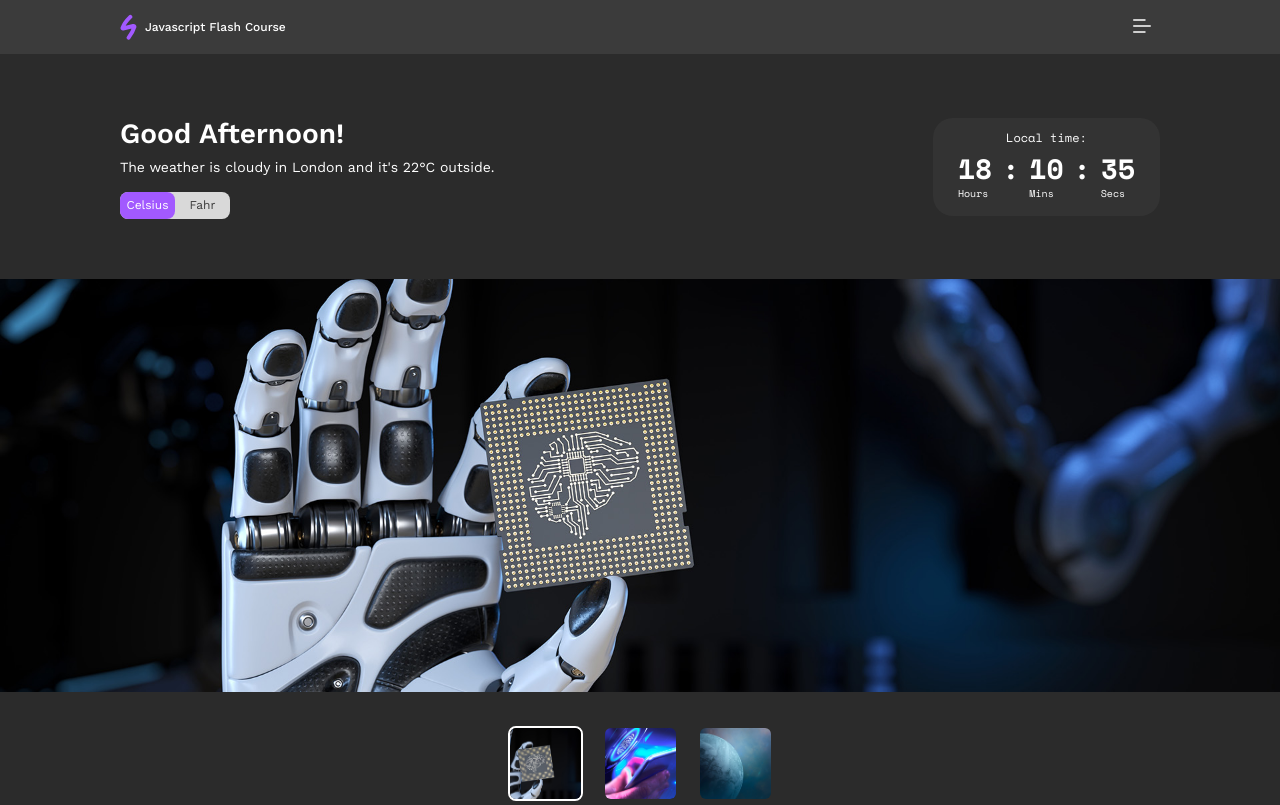
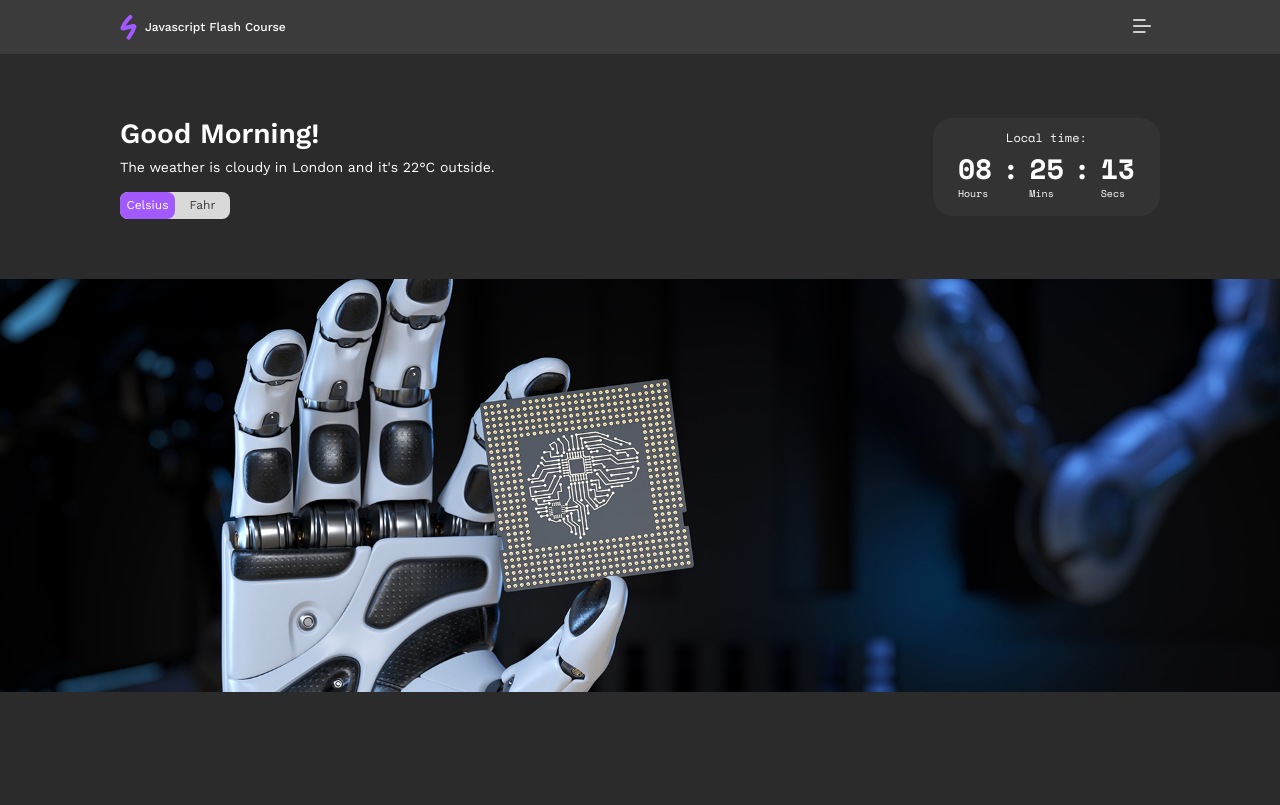
Before and after one commit to abdul-mumin-rufai/JavaScript-starter-project, a website: page index.html in a window 1280 px wide. Shown: the top 805 px of the page. Drawn offline with nearby package versions, Linux system fonts and the light colour scheme.

Commit message:
fix the error in which makes the page dynamic.

```diff
--- a/index.html
+++ b/index.html
@@ -266,6 +266,7 @@
     </main>
 
     <footer></footer>
-    <script src="./main.js"></script>
+    <script type="module" src="./main.js"></script>
+
   </body>
 </html>
```
Also changed, not shown: dist/assets/index-gkWuy4Wo.js (added), dist/index.html, 1 other file.
